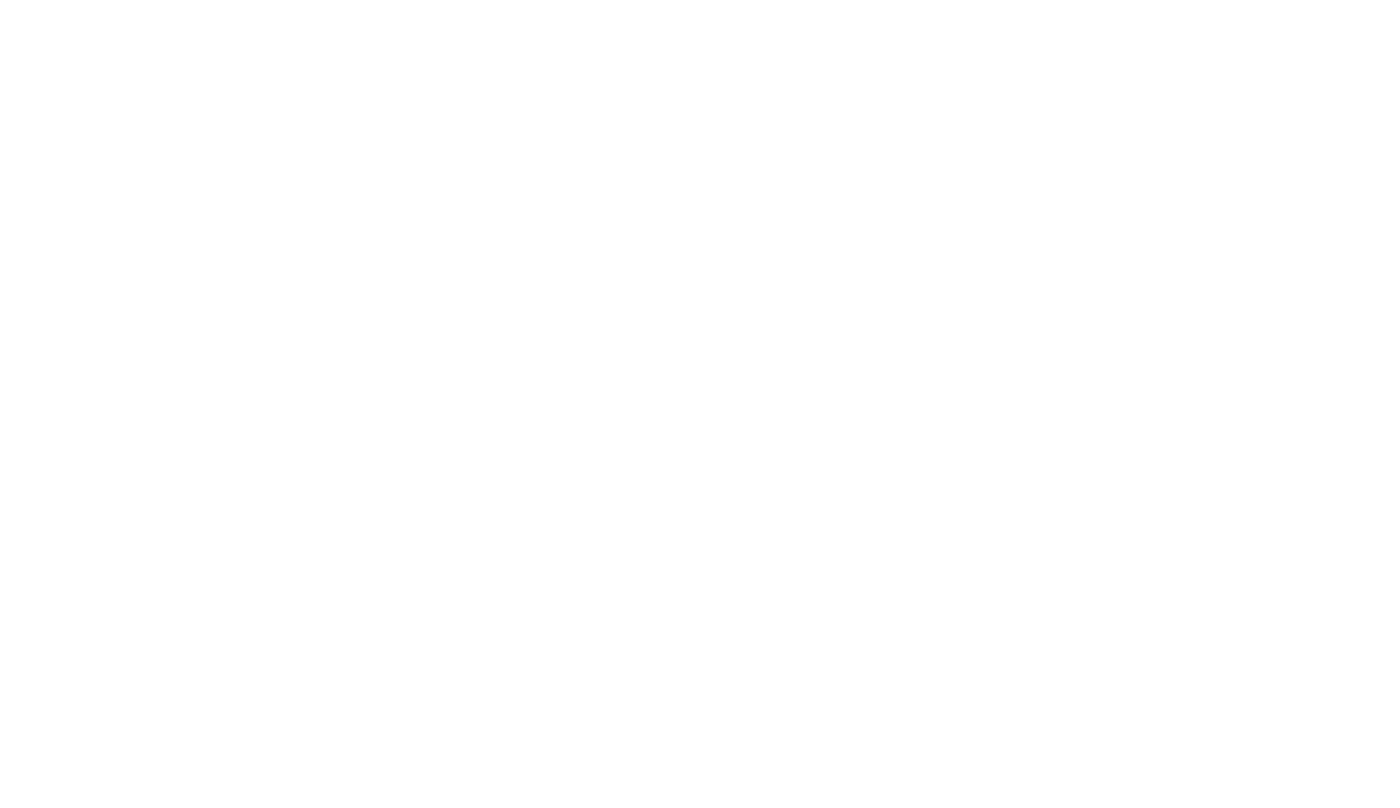
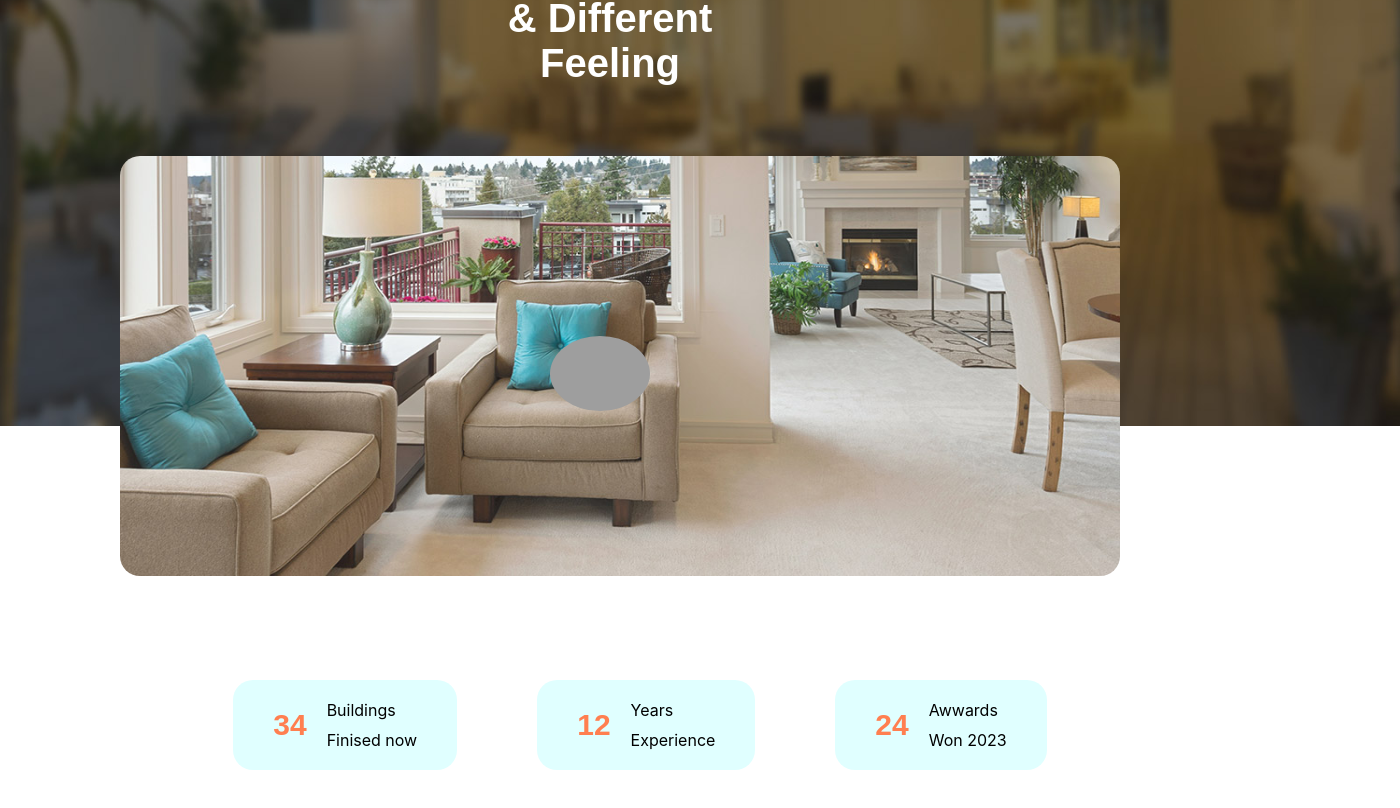
Before and after one commit to abood123-dev/Realestate-project, a React (Create React App) app: page /#/ in a window 1280 px wide. Shown: the part 1404-2212 px from the top of the page, 1400 px wide, since content can reach past the window. Before the commit the page ends 1260 px from the top, so only its background shows below. Built offline with nearby package versions, Linux system fonts and the light colour scheme; grey boxes are pictures that could not be loaded.

Commit message:
Building main page3

```diff
--- a/src/pages/Home.tsx
+++ b/src/pages/Home.tsx
@@ -5,6 +5,7 @@ import { useState } from 'react';
 import { useEffect } from 'react';
 import Main2 from './Main2';
 import Main3 from './Main3';
+import Main4 from './Main4';
 function Home() {
   const [Isvisible,setIsvisible]=useState(true);
   const handleScroll=()=>
@@ -54,6 +55,7 @@ useEffect(()=>
       </header>
       <Main2/>
       <Main3/>
+      <Main4/>
       </>
   );
 }
--- /dev/null
+++ b/src/pages/Main4.tsx
@@ -0,0 +1,39 @@
+import video from '../images/video-bg.jpg';
+import frame from '../images/video-frame.jpg';
+import React from 'react';
+import '../App.css';
+function Main4() {
+  return (
+    <>
+    <div className='pg3'>
+      <img src={video} width={1400} height={600} alt='' className='respon3'/>
+      <div className='vv'>|video view</div>
+      <div className='get'>Get Closer View & Different Feeling</div>
+      <img src={frame} width={1000} height={420} alt='' className='frame'/>
+     <a href='https://youtube.com'> <img src={'https://th.bing.com/th/id/OIP.gtj9idWNJK2FXqKJOODhJQHaHa?rs=1&pid=ImgDetMain'} alt='' className='playicon'/></a>
+    </div>
+    <div className='threestar'>
+        <div className='onestar'>
+               <div className='num'>34</div>
+               <div className='build'>
+                    <div>Buildings</div> <div>Finised now</div>
+               </div>
+        </div>
+        <div className='onestar'>
+               <div className='num'>12</div>
+                <div className='build'>
+                     <div>Years</div> <div>Experience</div>
+                </div>
+        </div>
+        <div className='onestar'>
+               <div className='num'>24</div>
+               <div className='build'>
+                    <div>Awwards</div> <div>Won 2023</div>
+              </div>
+        </div>
+    </div>
+    </>
+  )
+}
+
+export default Main4
```
Also changed, not shown: 9 other files (tests, documents, lock files or other folders).
